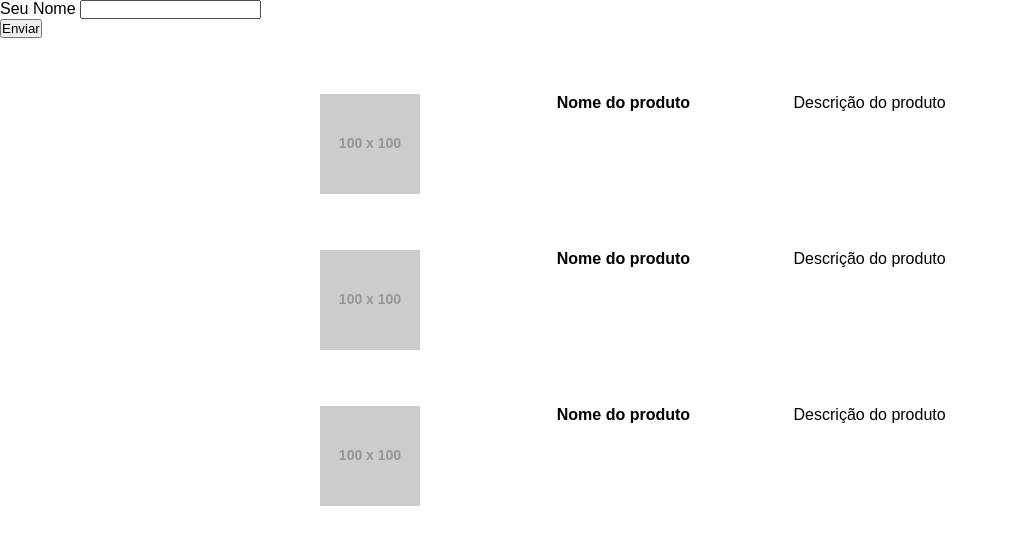
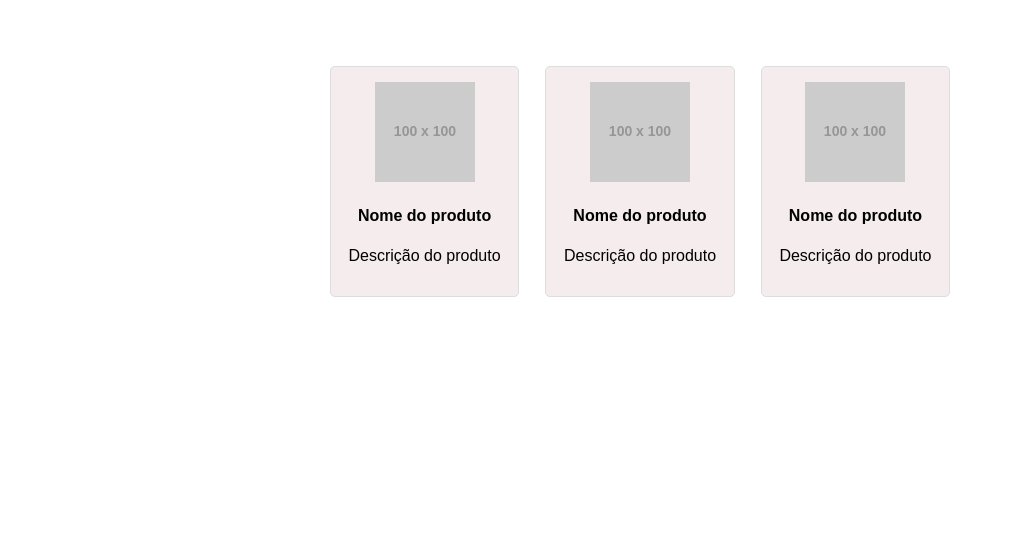
Before and after one commit to emersonphy27/boas_praticas_css, a website: page bem/index.html in a window 1280 px wide. Shown: the whole page, without its empty margins (0-1013 px from the left). Drawn offline with Linux system fonts and the light colour scheme; placeholder pictures from the web are drawn by us.

Commit message:
primeiro commit

```diff
--- a/bem/index.html
+++ b/bem/index.html
@@ -8,32 +8,25 @@
     <link rel="stylesheet" href="main.css">
 </head>
 <body>
-    <form class="form">
-        <div class="form__control">
-            <label for="nome">Seu Nome</label>
-            <input id="nome" type="text" />
-        </div>
-        <button class="form__submit form__submit--sending" type="submit">Enviar</button>
-    </form>
     <div class="produtos">
-        <div class="produto">
-            <img class="produto-imagem" src="https://via.placeholder.com/100x100">
-            <h4 class="produto-nome">Nome do produto</h4>
-            <p class="produto-descricao">
+        <div class="produto produtos__item">
+            <img class="produto__imagem" src="https://dummyimage.com/100" alt="Nome do produto">
+            <h4 class="produto__nome">Nome do produto</h4>
+            <p class="produto__descricao">
                 Descrição do produto
             </p>
         </div>
-        <div class="produto em-destaque">
-            <img class="produto-imagem" src="https://via.placeholder.com/100x100">
-            <h4 class="produto-nome">Nome do produto</h4>
-            <p class="produto-descricao">
+        <div class="produto produtos__item produto--em-destaque">
+            <img class="produto__imagem" src="https://dummyimage.com/100" alt="Nome do produto em destaque">
+            <h4 class="produto__nome">Nome do produto</h4>
+            <p class="produto__descricao">
                 Descrição do produto
             </p>
         </div>
-        <div class="produto">
-            <img class="produto-imagem" src="https://via.placeholder.com/100x100">
-            <h4 class="produto-nome">Nome do produto</h4>
-            <p class="produto-descricao">
+        <div class="produto produtos__item">
+            <img class="produto__imagem" src="https://dummyimage.com/100" alt="Nome do produto">
+            <h4 class="produto__nome">Nome do produto</h4>
+            <p class="produto__descricao">
                 Descrição do produto
             </p>
         </div>
--- a/bem/main.scss
+++ b/bem/main.scss
@@ -1,16 +1,44 @@
-.form {
-    margin: 40px;
+body {
+    font-family: Arial, sans-serif;
 
-    &__control {
-        margin-top: 16px;
-        font-family: sans-serif;
-    }
+    .produtos {
+        max-width: 640px;
+        width: 100%;
+        margin: 56px auto;
+        display: grid;
+        grid-template-columns: repeat(3, 1fr);
+        grid-column-gap: 1%;
 
-    &__submit {
-        cursor: pointer;
+        &__item {
+            background-color: #f5eded;
+            border: 1px solid #ddd;
+            border-radius: 5px;
+            padding: 15px;
+            margin: 10px;
+            text-align: center;
 
-            &--sending {
-                cursor: wait;
+            &--em-destaque {
+                background-color: #f5eded;
+                border-color: #0004ff;
+                border-radius: 18px;
             }
+        }
+
+        &__imagem {
+            max-width: 100%;
+            height: auto;
+            border-radius: 8px;
+        }
+
+        &__nome {
+            font-size: 1.25rem;
+            margin: 10px 0;
+            color: #1f2171;
+        }
+
+        &__descricao {
+            font-size: 1rem;
+            color: #666;
+        }
     }
 }
```
Also changed, not shown: bem/main.css, 2 other files.
